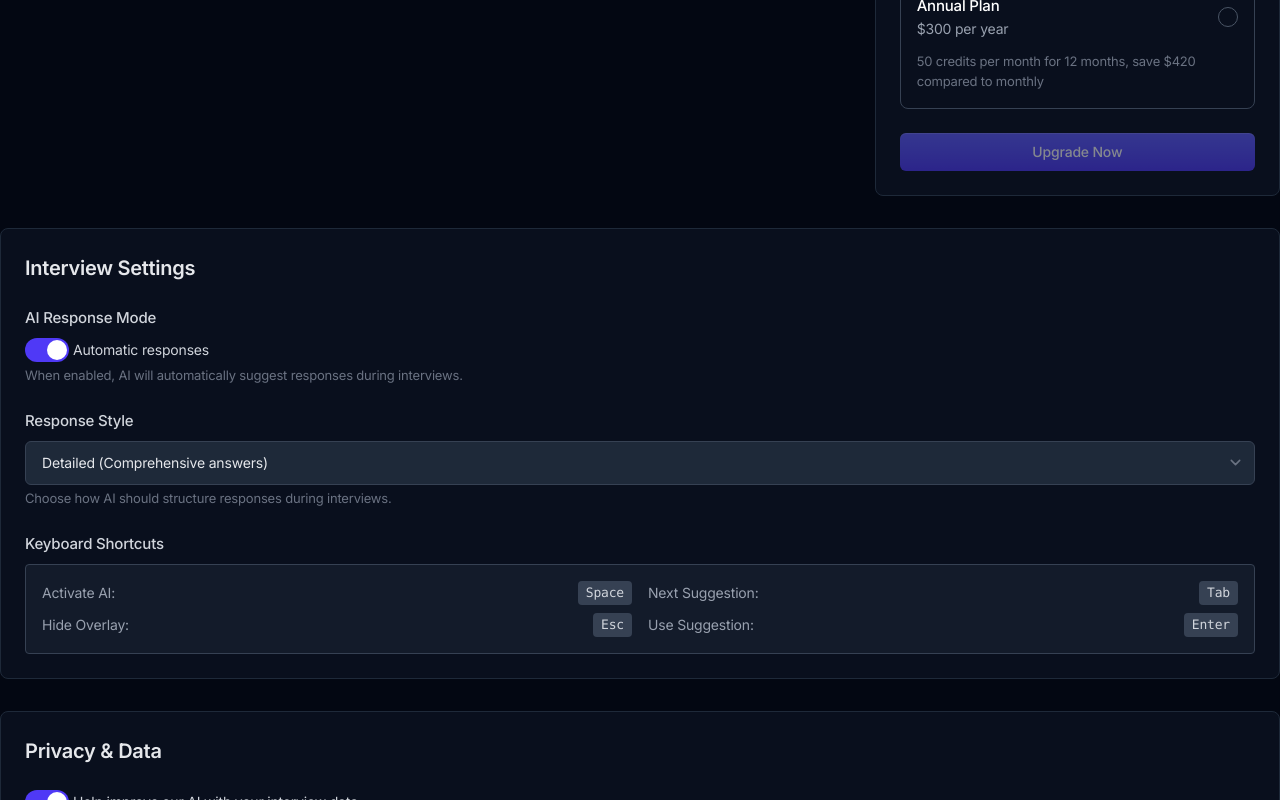
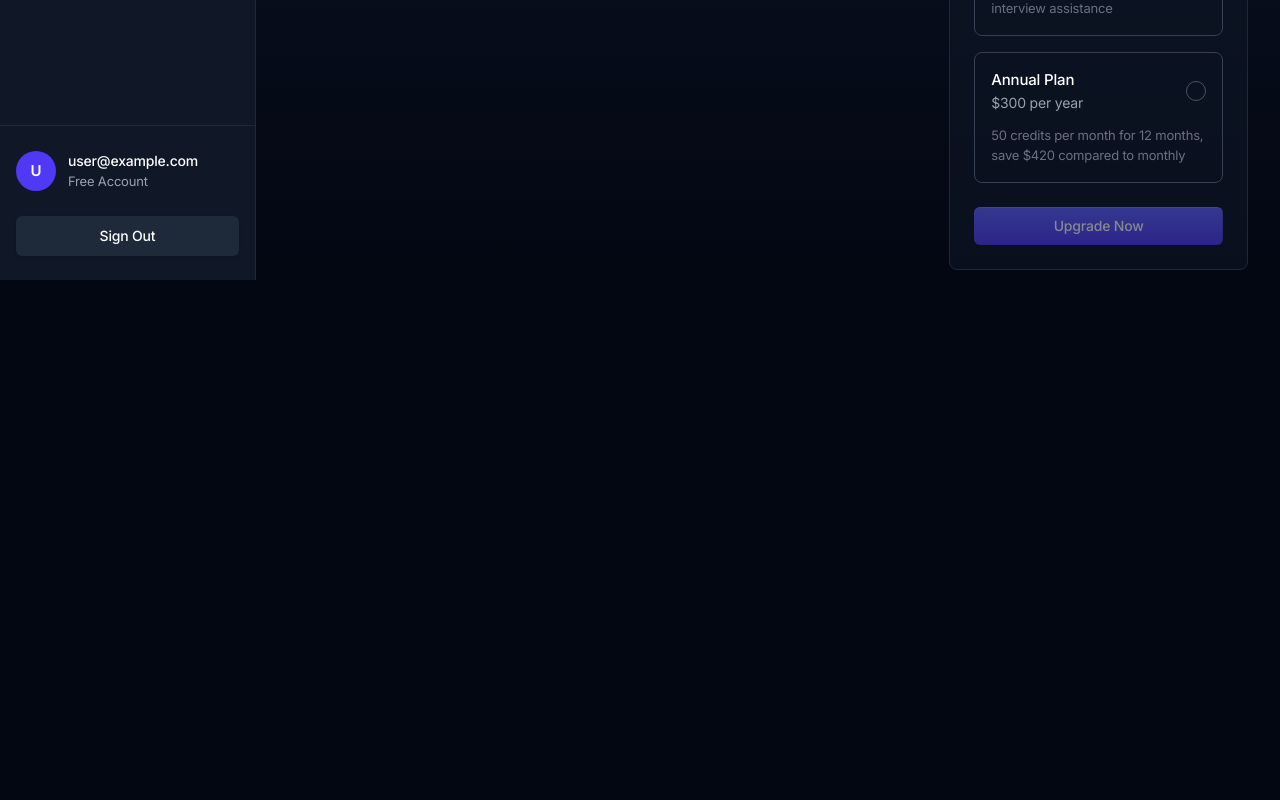
Before and after one commit to NuvaGit/ParakeeAIClone, a Next.js app in the folder interview-assistant/: page /dashboard/settings in a window 1280 px wide. Shown: the part 520-1320 px from the top of the page. After the commit the page ends 800 px from the top, so only its background shows below. Built offline with nearby package versions, Linux system fonts and the light colour scheme; no server answers; the database is empty; sample sign-in values are in the browser's storage.

Commit message:
improved settings tab

```diff
--- a/interview-assistant/components/dashboard/SettingsPage.tsx
+++ b/interview-assistant/components/dashboard/SettingsPage.tsx
@@ -1,22 +1,28 @@
 "use client";
 
 import { useState, useEffect } from "react";
-import { useAuth } from "@/firebase/auth";
-import { doc, getDoc, updateDoc } from "firebase/firestore";
+import { useDashboard } from "@/context/DashboardContext";
+import { doc, updateDoc } from "firebase/firestore";
 import { db } from "@/firebase/config";
+import Sidebar from "./Sidebar";
 
-type UserData = {
-  hasActiveSubscription: boolean;
+// Define type for keyboard shortcuts
+type Hotkey = {
   name: string;
-  secondName?: string;
-  email: string;
-  credits?: number;
+  key: string;
+  description: string;
 };
 
+// Default hotkeys
+const DEFAULT_HOTKEYS: Hotkey[] = [
+  { name: 'activateAI', key: 'Space', description: 'Activate AI' },
+  { name: 'hideOverlay', key: 'Escape', description: 'Hide Overlay' },
+  { name: 'nextSuggestion', key: 'Tab', description: 'Next Suggestion' },
+  { name: 'useSuggestion', key: 'Enter', description: 'Use Suggestion' }
+];
+
 export default function SettingsPage() {
-  const { user } = useAuth();
-  const [userData, setUserData] = useState<UserData | null>(null);
-  const [isLoading, setIsLoading] = useState(true);
+  const { userData } = useDashboard();
   const [isSaving, setIsSaving] = useState(false);
   const [profileSuccess, setProfileSuccess] = useState(false);
   const [profileError, setProfileError] = useState('');
@@ -26,55 +32,47 @@ export default function SettingsPage() {
   const [secondName, setSecondName] = useState('');
   const [selectedPlan, setSelectedPlan] = useState<'monthly' | 'annual' | null>(null);
 
+  // Hotkeys state
+  const [hotkeys, setHotkeys] = useState<Hotkey[]>(DEFAULT_HOTKEYS);
+  const [editingHotkey, setEditingHotkey] = useState<string | null>(null);
+
+  // Initialize state from user data
   useEffect(() => {
-    const fetchUserData = async () => {
-      if (user) {
+    if (userData) {
+      setName(userData.name || '');
+      setSecondName(userData.secondName || '');
+    }
+
+    // Load hotkeys from localStorage
+    const savedHotkeys = localStorage.getItem('hotkeys');
+    if (savedHotkeys) {
       try {
-          const userDoc = await getDoc(doc(db, "users", user.uid));
-          if (userDoc.exists()) {
-            const data = userDoc.data() as UserData;
-            setUserData(data);
-            setName(data.name || '');
-            setSecondName(data.secondName || '');
+        const parsedHotkeys = JSON.parse(savedHotkeys);
+        if (Array.isArray(parsedHotkeys) && parsedHotkeys.length > 0) {
+          setHotkeys(parsedHotkeys);
         }
-        } catch (error) {
-          console.error("Error fetching user data:", error);
-        } finally {
-          setIsLoading(false);
+      } catch (e) {
+        console.error('Failed to parse saved hotkeys:', e);
       }
-      } else {
-        setIsLoading(false);
     }
-    };
-
-    fetchUserData();
-  }, [user]);
+  }, [userData]);
 
   const handleUpdateProfile = async (e: React.FormEvent) => {
     e.preventDefault();
     setProfileSuccess(false);
     setProfileError('');
 
-    if (!user) return;
+    if (!userData) return;
 
     setIsSaving(true);
     try {
-      await updateDoc(doc(db, "users", user.uid), {
+      await updateDoc(doc(db, "users", userData.email), {
         name,
         secondName,
         updatedAt: new Date().toISOString()
       });
 
       setProfileSuccess(true);
-
-      // Update local state
-      if (userData) {
-        setUserData({
-          ...userData,
-          name,
-          secondName
-        });
-      }
     } catch (error) {
       setProfileError('Failed to update profile. Please try again.');
       console.error("Error updating profile:", error);
@@ -92,16 +90,46 @@ export default function SettingsPage() {
     alert(`You've selected the ${selectedPlan} plan. This would normally redirect to a payment page.`);
   };
 
-  if (isLoading) {
-    return (
-      <div className="flex items-center justify-center h-full">
-        <div className="h-8 w-8 animate-spin rounded-full border-2 border-t-2 border-indigo-500 border-t-transparent"></div>
-      </div>
+  // Start editing a hotkey
+  const startEditingHotkey = (keyName: string) => {
+    setEditingHotkey(keyName);
+  };
+
+  // Handle hotkey change when a new key is pressed
+  const handleHotkeyChange = (e: React.KeyboardEvent<HTMLDivElement>, hotkeyName: string) => {
+    e.preventDefault();
+
+    // Get key name
+    let keyDisplay = e.key;
+
+    // Format special keys for better readability
+    if (e.key === " ") keyDisplay = "Space";
+    if (e.key === "Escape") keyDisplay = "Esc";
+    if (e.key === "ArrowUp") keyDisplay = "↑";
+    if (e.key === "ArrowDown") keyDisplay = "↓";
+    if (e.key === "ArrowLeft") keyDisplay = "←";
+    if (e.key === "ArrowRight") keyDisplay = "→";
+
+    // Update hotkey
+    const updatedHotkeys = hotkeys.map(hk =>
+      hk.name === hotkeyName ? { ...hk, key: keyDisplay } : hk
     );
-  }
+
+    setHotkeys(updatedHotkeys);
+    setEditingHotkey(null);
+
+    // Save to localStorage
+    localStorage.setItem('hotkeys', JSON.stringify(updatedHotkeys));
+  };
 
   return (
-    <div>
+    <div className="flex h-screen bg-gray-950">
+      {/* Sidebar Component */}
+      <Sidebar />
+
+      {/* Main Content */}
+      <div className="flex-1 flex flex-col overflow-y-auto bg-gradient-to-b from-gray-900 to-gray-950">
+        <main className="flex-1 p-6 md:p-8">
           <div className="mb-8">
             <h1 className="animate-[gradient_6s_linear_infinite] bg-[linear-gradient(to_right,var(--color-gray-200),var(--color-indigo-200),var(--color-gray-50),var(--color-indigo-300),var(--color-gray-200))] bg-[length:200%_auto] bg-clip-text font-nacelle text-3xl font-semibold text-transparent md:text-4xl">
               Settings
@@ -287,7 +315,7 @@ export default function SettingsPage() {
             </div>
           </div>
 
-      {/* Additional Settings Sections */}
+          {/* Interview Settings */}
           <div className="mt-8">
             <div className="bg-gray-900/50 rounded-lg p-6 border border-gray-800">
               <h2 className="text-xl font-semibold text-gray-200 mb-6">Interview Settings</h2>
@@ -330,27 +358,36 @@ export default function SettingsPage() {
 
                 <div>
                   <h3 className="text-md font-medium text-gray-300 mb-2">Keyboard Shortcuts</h3>
-              <div className="grid grid-cols-2 gap-4 bg-gray-800/50 rounded p-4 border border-gray-700">
-                <div>
-                  <div className="flex justify-between items-center mb-2">
-                    <span className="text-sm text-gray-400">Activate AI:</span>
-                    <span className="inline-block bg-gray-700 text-gray-300 px-2 py-0.5 rounded text-xs font-mono">Space</span>
+                  <p className="text-sm text-gray-400 mb-3">Click on a shortcut to change it</p>
+
+                  <div className="grid grid-cols-1 sm:grid-cols-2 gap-4">
+                    {hotkeys.map((hotkey) => (
+                      <div
+                        key={hotkey.name}
+                        className="bg-gray-800/50 rounded p-4 border border-gray-700 flex justify-between items-center"
+                      >
+                        <span className="text-sm text-gray-400">{hotkey.description}:</span>
+
+                        {editingHotkey === hotkey.name ? (
+                          <div
+                            className="inline-block bg-indigo-600/30 text-indigo-300 px-3 py-1 rounded text-xs font-mono focus:outline-none"
+                            tabIndex={0}
+                            onKeyDown={(e) => handleHotkeyChange(e, hotkey.name)}
+                            onBlur={() => setEditingHotkey(null)}
+                            autoFocus
+                          >
+                            Press any key...
                           </div>
-                  <div className="flex justify-between items-center">
-                    <span className="text-sm text-gray-400">Hide Overlay:</span>
-                    <span className="inline-block bg-gray-700 text-gray-300 px-2 py-0.5 rounded text-xs font-mono">Esc</span>
+                        ) : (
+                          <div
+                            className="inline-block bg-gray-700 text-gray-300 px-3 py-1 rounded text-xs font-mono cursor-pointer hover:bg-gray-600"
+                            onClick={() => startEditingHotkey(hotkey.name)}
+                          >
+                            {hotkey.key}
                           </div>
+                        )}
                       </div>
-                <div>
-                  <div className="flex justify-between items-center mb-2">
-                    <span className="text-sm text-gray-400">Next Suggestion:</span>
-                    <span className="inline-block bg-gray-700 text-gray-300 px-2 py-0.5 rounded text-xs font-mono">Tab</span>
-                  </div>
-                  <div className="flex justify-between items-center">
-                    <span className="text-sm text-gray-400">Use Suggestion:</span>
-                    <span className="inline-block bg-gray-700 text-gray-300 px-2 py-0.5 rounded text-xs font-mono">Enter</span>
-                  </div>
-                </div>
+                    ))}
                   </div>
                 </div>
               </div>
@@ -358,7 +395,7 @@ export default function SettingsPage() {
           </div>
 
           {/* Privacy and Data */}
-      <div className="mt-8">
+          <div className="mt-8 mb-12">
             <div className="bg-gray-900/50 rounded-lg p-6 border border-gray-800">
               <h2 className="text-xl font-semibold text-gray-200 mb-6">Privacy & Data</h2>
 
@@ -418,6 +455,8 @@ export default function SettingsPage() {
               </div>
             </div>
           </div>
+        </main>
+      </div>
     </div>
   );
 }
```
Lines whose indentation alone changed are shown as unchanged.
